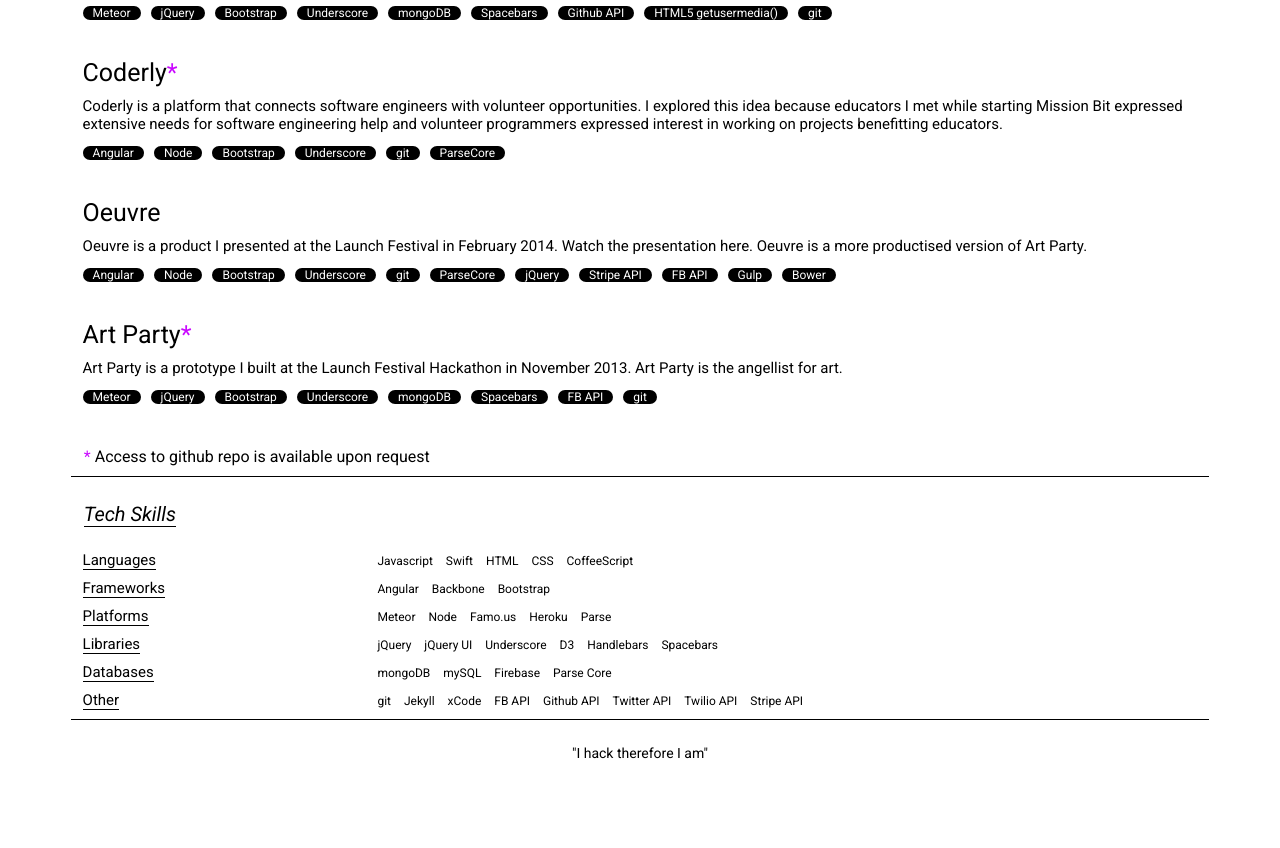
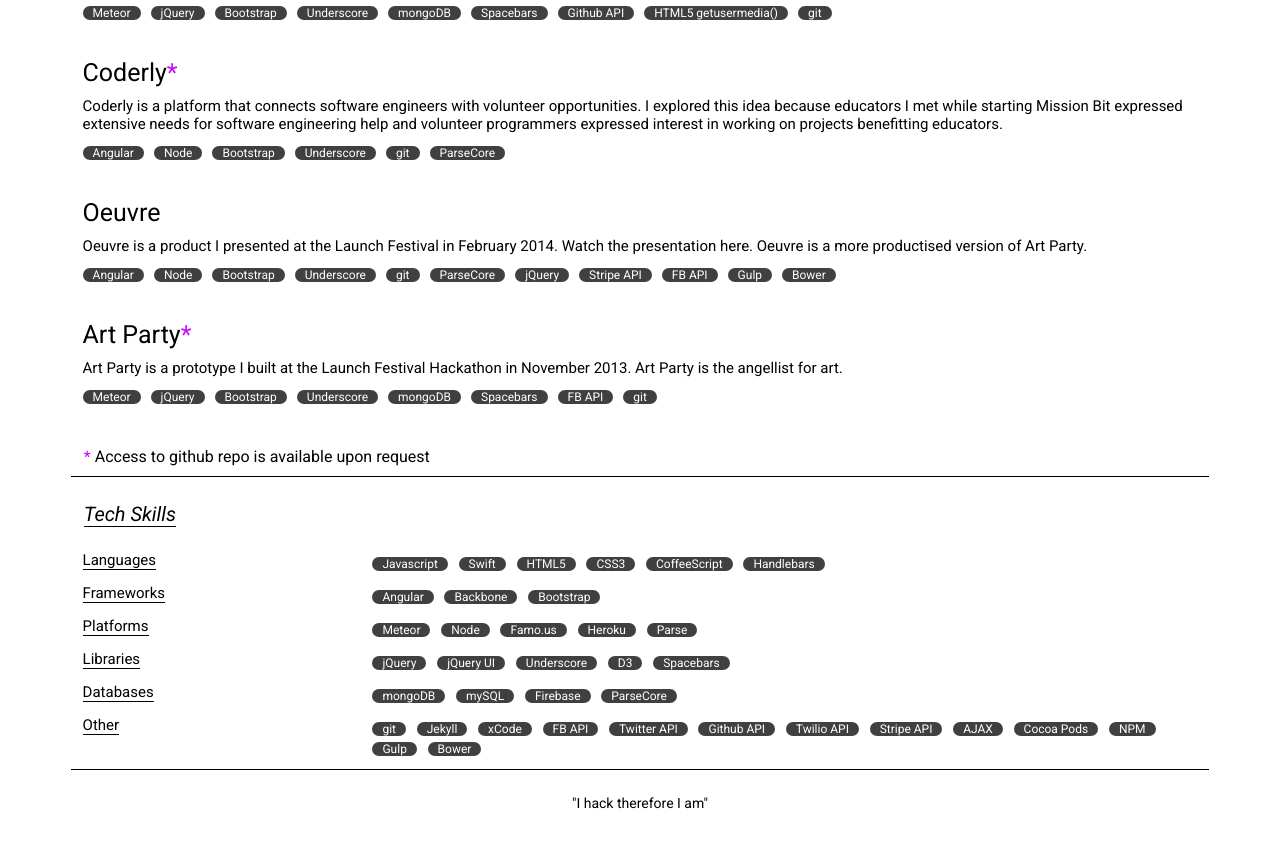
Before and after one commit to gigmania/gigmania.github.io, a plain HTML site: page index.html in a window 1280 px wide. Shown: the part 612-1460 px from the top of the page. Before the commit the page ends 1411 px from the top, so only its background shows below. Drawn offline with Linux system fonts and the light colour scheme.

Commit message:
skill tag styling

```diff
--- a/css/styles.css
+++ b/css/styles.css
@@ -130,7 +130,7 @@
 
 .tech-tag-div {
   display: inline-block;
-  background-color: black;
+  background-color: rgba(0,0,0, 0.75);
   color: white;
   border-radius: 28px;
   margin: 3px 7px 3px 0px;
@@ -207,9 +207,18 @@
   margin-top: 3px;
 }
 
+.skill-tag-div {
+  display: inline-block;
+  background-color: rgba(0,0,0, 0.75);
+  color: white;
+  border-radius: 28px;
+  margin: 3px 7px 3px 0px;
+}
+
 .skill-tag {
   font-size: 12px;
-  padding: 0 5px;
+/*  padding: 0 5px;*/
+  padding: 3px 10px;
 }
 
 #facebook {
--- a/index.html
+++ b/index.html
@@ -193,7 +193,12 @@
 						<span class="tech-title">Languages</span>
 					</div>
 					<div class="skills-tags-div">
-						<span class="skill-tag"> Javascript </span> <span class="skill-tag"> Swift </span> <span class="skill-tag"> HTML </span> <span class="skill-tag"> CSS </span> <span class="skill-tag"> CoffeeScript </span>
+						<div class="skill-tag-div"> <span class="skill-tag"> Javascript </span> </div>
+						<div class="skill-tag-div"> <span class="skill-tag"> Swift </span></div>
+						<div class="skill-tag-div"> <span class="skill-tag"> HTML5 </span></div>
+						<div class="skill-tag-div"> <span class="skill-tag"> CSS3 </span> </div>
+						<div class="skill-tag-div"> <span class="skill-tag"> CoffeeScript </span></div>
+						<div class="skill-tag-div"> <span class="skill-tag"> Handlebars </span></div>
 					</div>
 				</div>
 
@@ -202,7 +207,9 @@
 						<span class="tech-title">Frameworks</span>
 					</div>
 					<div class="skills-tags-div">
-						<span class="skill-tag"> Angular </span> <span class="skill-tag"> Backbone </span> <span class="skill-tag"> Bootstrap </span>
+						<div class="skill-tag-div"> <span class="skill-tag"> Angular </span> </div>
+						<div class="skill-tag-div"> <span class="skill-tag"> Backbone </span></div>
+						<div class="skill-tag-div"> <span class="skill-tag"> Bootstrap </span></div>
 					</div>
 				</div>
 
@@ -211,7 +218,11 @@
 						<span class="tech-title">Platforms</span>
 					</div>
 					<div class="skills-tags-div">
-						<span class="skill-tag"> Meteor </span> <span class="skill-tag"> Node </span> <span class="skill-tag"> Famo.us </span> <span class="skill-tag"> Heroku </span> <span class="skill-tag"> Parse </span>
+						<div class="skill-tag-div"> <span class="skill-tag"> Meteor </span> </div>
+						<div class="skill-tag-div"> <span class="skill-tag"> Node </span></div>
+						<div class="skill-tag-div"> <span class="skill-tag"> Famo.us </span></div>
+						<div class="skill-tag-div"> <span class="skill-tag"> Heroku </span> </div>
+						<div class="skill-tag-div"> <span class="skill-tag"> Parse </span></div>
 					</div>
 				</div>
 
@@ -220,7 +231,11 @@
 						<span class="tech-title">Libraries</span>
 					</div>
 					<div class="skills-tags-div">
-						<span class="skill-tag"> jQuery </span> <span class="skill-tag"> jQuery UI </span> <span class="skill-tag"> Underscore </span> <span class="skill-tag"> D3 </span> <span class="skill-tag"> Handlebars </span> <span class="skill-tag"> Spacebars </span>
+						<div class="skill-tag-div"> <span class="skill-tag"> jQuery </span> </div>
+						<div class="skill-tag-div"> <span class="skill-tag"> jQuery UI </span></div>
+						<div class="skill-tag-div"> <span class="skill-tag"> Underscore </span></div>
+						<div class="skill-tag-div"> <span class="skill-tag"> D3 </span> </div>
+						<div class="skill-tag-div"> <span class="skill-tag"> Spacebars </span></div>
 					</div>
 				</div>
 
@@ -229,7 +244,10 @@
 						<span class="tech-title">Databases</span>
 					</div>
 					<div class="skills-tags-div">
-						<span class="skill-tag"> mongoDB </span> <span class="skill-tag"> mySQL </span> <span class="skill-tag"> Firebase </span> <span class="skill-tag"> Parse Core </span>
+						<div class="skill-tag-div"> <span class="skill-tag"> mongoDB </span> </div>
+						<div class="skill-tag-div"> <span class="skill-tag"> mySQL </span></div>
+						<div class="skill-tag-div"> <span class="skill-tag"> Firebase </span></div>
+						<div class="skill-tag-div"> <span class="skill-tag"> ParseCore </span> </div>
 					</div>
 				</div>
 
@@ -238,7 +256,19 @@
 						<span class="tech-title">Other</span>
 					</div>
 					<div class="skills-tags-div">
-						<span class="skill-tag"> git </span> <span class="skill-tag"> Jekyll </span> <span class="skill-tag"> xCode </span> <span class="skill-tag"> FB API </span> <span class="skill-tag"> Github API </span> <span class="skill-tag"> Twitter API </span> <span class="skill-tag"> Twilio API </span> <span class="skill-tag"> Stripe API </span>
+						<div class="skill-tag-div"> <span class="skill-tag"> git </span> </div>
+						<div class="skill-tag-div"> <span class="skill-tag"> Jekyll </span></div>
+						<div class="skill-tag-div"> <span class="skill-tag"> xCode </span></div>
+						<div class="skill-tag-div"> <span class="skill-tag"> FB API </span> </div>
+						<div class="skill-tag-div"> <span class="skill-tag"> Twitter API </span></div>
+						<div class="skill-tag-div"> <span class="skill-tag"> Github API</span> </div>
+						<div class="skill-tag-div"> <span class="skill-tag"> Twilio API </span></div>
+						<div class="skill-tag-div"> <span class="skill-tag"> Stripe API </span></div>
+						<div class="skill-tag-div"> <span class="skill-tag"> AJAX </span> </div>
+						<div class="skill-tag-div"> <span class="skill-tag"> Cocoa Pods </span></div>
+						<div class="skill-tag-div"> <span class="skill-tag"> NPM </span></div>
+						<div class="skill-tag-div"> <span class="skill-tag"> Gulp </span> </div>
+						<div class="skill-tag-div"> <span class="skill-tag"> Bower </span></div>
 					</div>
 				</div>
 			</div> <!-- TECH SKILLS DIV -->
```
